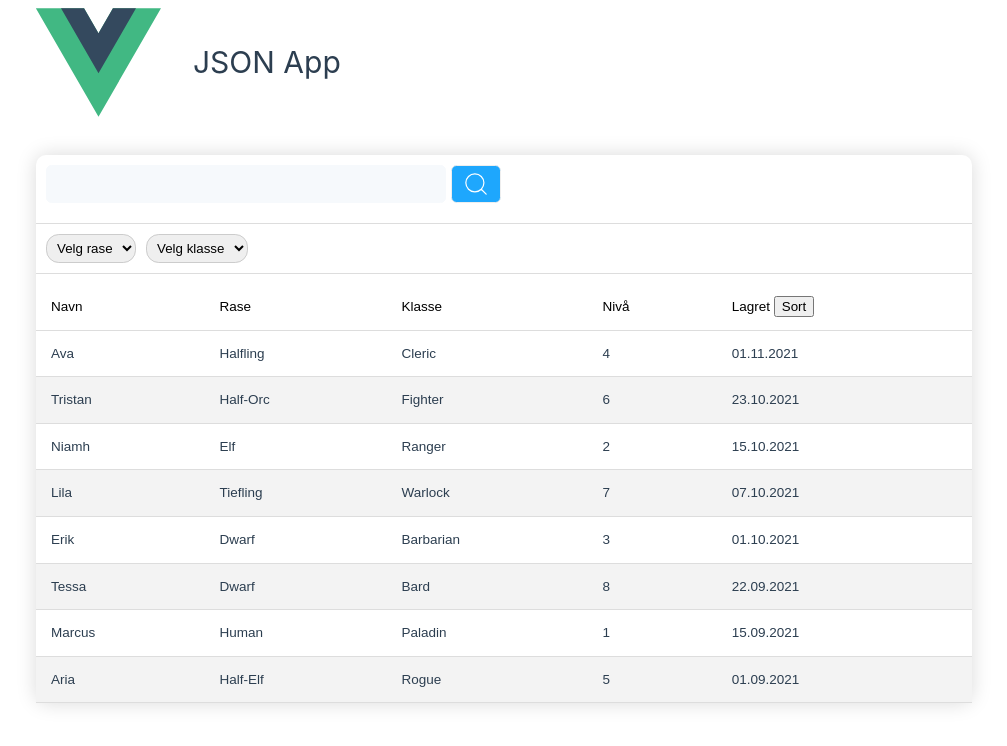
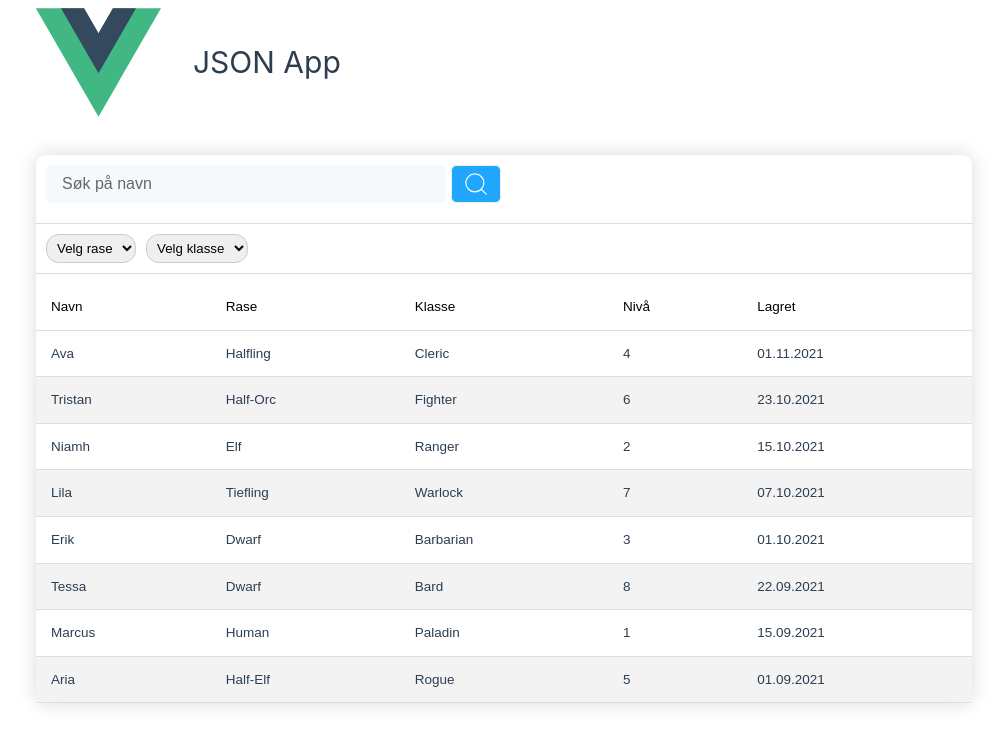
Before and after one commit to longegg/rpg, a Vue app: page / in a window 1280 px wide. Shown: the top 746 px of the page, without its empty margins (136-1143 px from the left). Built offline with nearby package versions, Linux system fonts and the light colour scheme.

Commit message:
Edit form and styling

```diff
--- a/package.json
+++ b/package.json
@@ -14,6 +14,7 @@
   },
   "dependencies": {
     "@vueuse/core": "^10.7.2",
+    "css.gg": "^2.1.1",
     "vue": "^3.4.15"
   },
   "devDependencies": {
--- a/src/assets/forms.css
+++ b/src/assets/forms.css
@@ -29,6 +29,9 @@
     border: 1px solid #f6f9fc;
     border-radius: 0.35rem;
     transition: border-color .15s ease-in-out;
+}
+.search-form__input::placeholder {
+    color: #666;
 }
 .search-form__input:focus {
     background-color: #fff;
--- a/src/assets/main.css
+++ b/src/assets/main.css
@@ -40,6 +40,10 @@ a,
   border-bottom: 1px solid #dddddd;
 }
 
+.styled-table th {
+  cursor: pointer;
+}
+
 .styled-table tbody tr:nth-of-type(even) {
   background-color: #f3f3f3;
 }
@@ -52,7 +56,13 @@ a,
   font-weight: bold;
   color: #009879;
 }
-
+.styled-table__flex {
+  display: flex;
+  justify-content: space-between;
+}
+.styled-table__flex:hover i {
+  color: #000;
+}
 
 /* CSS */
 .button {
@@ -100,6 +110,22 @@ a,
   transform: translateY(0);
 }
 
+/* Icons */
+
+.gg-sort-az, .gg-sort-za {
+  /* This value will multiple the actual size  */
+  --ggs: 0.9;
+  color: #666;
+}
+.gg-sort-az:hover, .gg-sort-za:hover {
+  /* This value will multiple the actual size  */
+  color: red;
+}
+.gg-arrows-v-alt {
+  --ggs: 0.8;
+  color: #666;
+}
+
 /* Utility */
 
 .hidden {
--- a/src/components/CharMain.vue
+++ b/src/components/CharMain.vue
@@ -43,7 +43,7 @@ function filterChanged() {
 
     filter();
 
-    filtersActive.value = (filterRace.value || filterClass.value) ? true : false;
+    filtersActive.value = filterRace.value || filterClass.value ? true : false;
 }
 
 function filter() {
@@ -71,8 +71,8 @@ function clearSearch() {
 }
 
 function clearFilters() {
-    filterRace.value = "";
-    filterClass.value = "";
+    filterRace.value = '';
+    filterClass.value = '';
     filtersActive.value = false;
     submit();
 }
@@ -100,6 +100,7 @@ function sortDate() {
                         v-model="searchInput"
                         aria-label="search term"
                         @keydown.esc="clearSearch"
+                        placeholder="Søk på navn"
                     />
                     <button
                         type="reset"
@@ -152,7 +153,9 @@ function sortDate() {
                     {{ item }}
                 </option>
             </select>
-            <button v-if="filtersActive" class="clear-button" @click="clearFilters">Nulltill alle</button>
+            <button v-if="filtersActive" class="clear-button" @click="clearFilters">
+                Nulltill alle
+            </button>
         </div>
         <div class="list">
             <table v-if="filteredChars.length" class="styled-table">
@@ -162,7 +165,13 @@ function sortDate() {
                         <th>Rase</th>
                         <th>Klasse</th>
                         <th>Nivå</th>
-                        <th>Lagret <button @click="sortDate">Sort</button></th>
+                        <th @click="sortDate">
+                            <div class="styled-table__flex">
+                                Lagret
+                                <i class="gg-arrows-v-alt sort-icon"></i>
+                                <i class="gg-shape-triangle hidden sort-icon sort-icon--flipped"></i>
+                            </div>
+                        </th>
                     </tr>
                 </thead>
                 <tbody>
@@ -171,7 +180,9 @@ function sortDate() {
             </table>
             <div class="empty" v-else>
                 Ingen resultater.
-                <span v-if="searchActive">Du har søkt på: {{ searchInput }}</span>
+                <span v-if="searchActive"
+                    >Du har søkt på: <i>{{ searchInput }}</i></span
+                >
                 <span></span>
             </div>
         </div>
@@ -203,15 +214,29 @@ table {
 }
 .empty {
     padding: 20px;
-    display: flex;
+    /* display: flex; */
     /* flex-direction: column; */
 }
 .clear-button {
     outline: none;
     border: none;
     background: none;
-    color: #1EA7FD;
+    color: #1ea7fd;
     cursor: pointer;
+}
+.sort-button {
+    outline: none;
+    border: none;
+    background: none;
+    display: flex;
+    flex-direction: column;
+    gap: 0;
+    cursor: pointer;
+}
+.sort-icon {
+}
+.sort-icon--flipped {
+    transform: rotate(180deg) scale(0.5);
 }
 .clear-button:hover {
     text-decoration: underline;
--- a/src/main.ts
+++ b/src/main.ts
@@ -3,4 +3,9 @@ import './assets/main.css'
 import { createApp } from 'vue'
 import App from './App.vue'
 
+import 'css.gg/icons/css/sort-az.css';
+import 'css.gg/icons/css/sort-za.css';
+import 'css.gg/icons/css/arrows-v.css';
+import 'css.gg/icons/css/arrows-v-alt.css';
+
 createApp(App).mount('#app')
```
Also changed, not shown: 1 other file (tests, documents, lock files or other folders).
